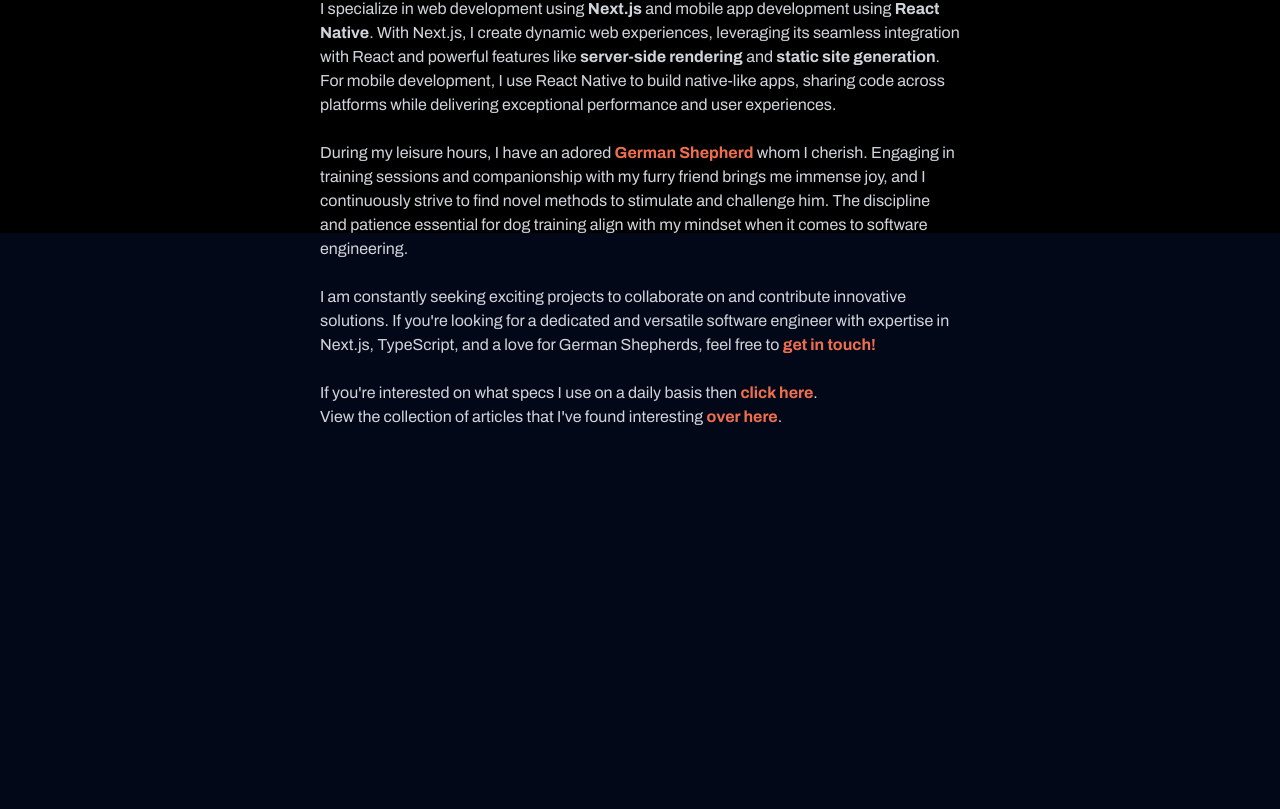
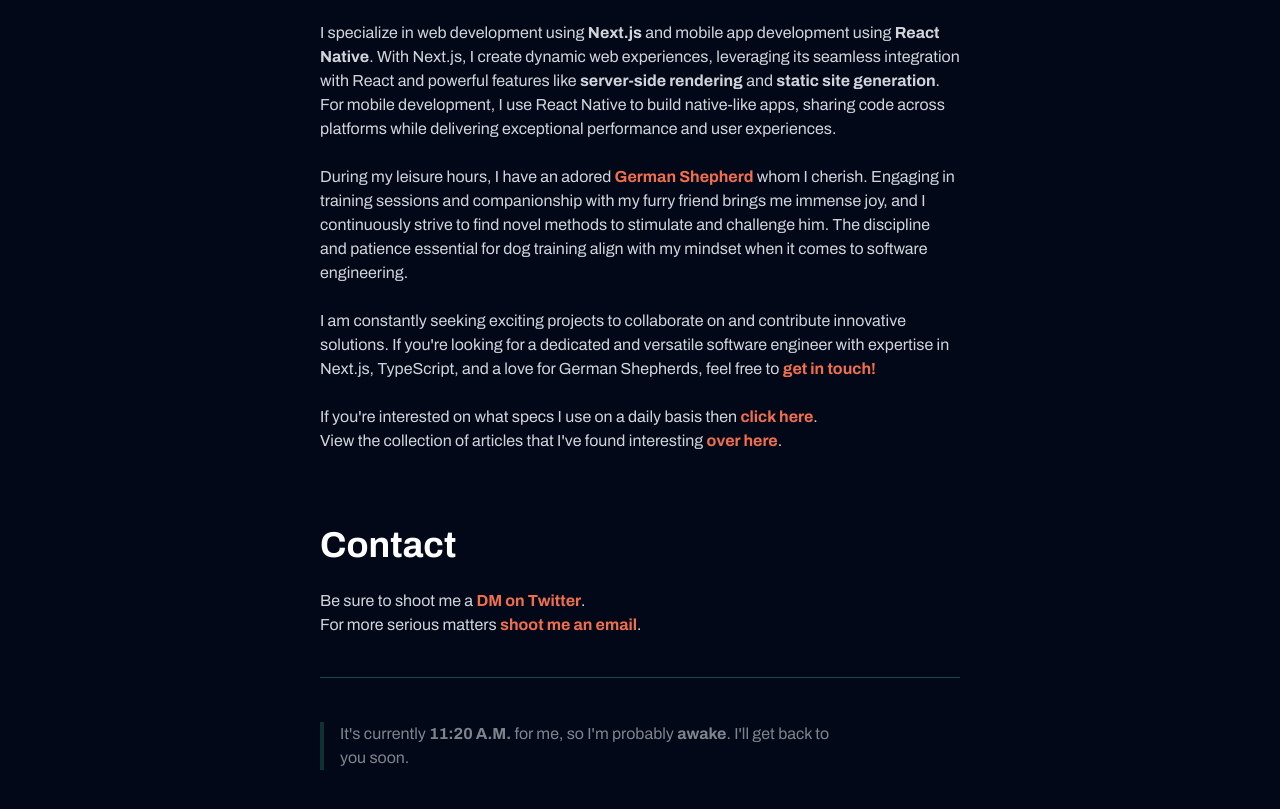
Before and after one commit to pdcolandrea/paulfolio-v2, a Next.js app: page / in a window 1280 px wide. Shown: the part 567-1376 px from the top of the page. Before the commit the page ends 1020 px from the top, so only its background shows below. Built offline with nearby package versions, Linux system fonts and the light colour scheme.

Commit message:
normalize global styles

```diff
--- a/src/app/layout.tsx
+++ b/src/app/layout.tsx
@@ -20,7 +20,7 @@ export default function RootLayout({
     <html lang="en" className="dark">
       <body className={archivo.className}>
         {/* <ThemeProvider> */}
-        <div className="flex flex-col items-center justify-center h-screen dark:bg-black bg-white text-black">
+        <div className="flex flex-col items-center justify-center min-h-screen text-black bg-background">
           <div className="flex flex-col h-full py-20 w-[90%] md:w-[40rem] mt-12">
             <Navigator />
             {children}
--- a/src/app/page.tsx
+++ b/src/app/page.tsx
@@ -5,6 +5,7 @@ import SocialLinks from "@/components/links/SocialLinks";
 import Link from "next/link";
 import { Send as FSend } from "react-feather";
 import AboutMe from "@/components/AboutMe";
+import ContactMe from "@/components/ContactMe";
 
 export default function Home() {
   return (
@@ -39,6 +40,8 @@ export default function Home() {
       </div>
 
       <AboutMe />
+
+      <ContactMe />
     </>
   );
 }
--- /dev/null
+++ b/src/components/ContactMe.tsx
@@ -0,0 +1,35 @@
+import CurrentTime from "./CurrentTime";
+import Heading from "./Heading";
+import LinkTag from "./links/LinkTag";
+import { Text } from "./Text";
+
+function ContactMe() {
+  return (
+    <section className="flex flex-col mb-12">
+      <Heading>Contact</Heading>
+      <Text>
+        Be sure to shoot me a{" "}
+        <LinkTag href="https://twitter.com/the_neanderpaul" target="_blank">
+          DM on Twitter
+        </LinkTag>
+        .
+      </Text>
+      <Text>
+        For more serious matters{" "}
+        <LinkTag href={`mailto:colandreapaul@gmail.com`}>
+          shoot me an email
+        </LinkTag>
+        .
+      </Text>
+
+      <div className="flex flex-col justify-center border-t border-teal-100 dark:border-teal-900 mt-10 pt-5 w-full">
+        {/* <ContactForm /> */}
+        <div className="mt-6">
+          <CurrentTime />
+        </div>
+      </div>
+    </section>
+  );
+}
+
+export default ContactMe;
--- /dev/null
+++ b/src/components/CurrentTime.tsx
@@ -0,0 +1,48 @@
+"use client";
+
+import { useEffect, useState } from "react";
+import { Text } from "./Text";
+import { Nullable } from "@/lib/util";
+
+interface Time {
+  currently: string;
+  awake: boolean;
+}
+
+function CurrentTime() {
+  const [time, setTime] = useState<Nullable<Time>>(null);
+
+  const updateCurrentTime = () => {
+    let current = new Date().toLocaleString("en-US", {
+      timeZone: "America/New_York",
+    });
+
+    setTime({
+      currently: `${current.slice(-11, -6)}${current.slice(-3, -1)}.M.`,
+      awake: new Date().getHours() < 6 ? false : true,
+    });
+
+    setTimeout(updateCurrentTime, 60 * 1000);
+  };
+
+  useEffect(() => {
+    const second = setInterval(() => updateCurrentTime(), 1000);
+
+    return () => {
+      clearInterval(second);
+    };
+  }, []);
+
+  return (
+    <div className="border-l-4 pl-4 opacity-60 max-w-lg border-teal-100 dark:border-teal-900">
+      <Text>
+        It&apos;s currently <span className="font-bold">{time?.currently}</span>{" "}
+        for me, so I&apos;m probably{" "}
+        <span className="font-bold">{time?.awake ? "awake" : "sleeping"}</span>.
+        I&apos;ll get back to you soon.
+      </Text>
+    </div>
+  );
+}
+
+export default CurrentTime;
--- a/src/components/globals.css
+++ /dev/null
@@ -1,78 +0,0 @@
-@tailwind base;
-@tailwind components;
-@tailwind utilities;
-
-@layer base {
-  :root {
-    --background: 0 0% 100%;
-    --foreground: 222.2 84% 4.9%;
-
-    --muted: 210 40% 96.1%;
-    --muted-foreground: 215.4 16.3% 46.9%;
-
-    --popover: 0 0% 100%;
-    --popover-foreground: 222.2 84% 4.9%;
-
-    --card: 0 0% 100%;
-    --card-foreground: 222.2 84% 4.9%;
-
-    --border: 214.3 31.8% 91.4%;
-    --input: 214.3 31.8% 91.4%;
-
-    --primary: 222.2 47.4% 11.2%;
-    --primary-foreground: 210 40% 98%;
-
-    --secondary: 210 40% 96.1%;
-    --secondary-foreground: 222.2 47.4% 11.2%;
-
-    --accent: 210 40% 96.1%;
-    --accent-foreground: 222.2 47.4% 11.2%;
-
-    --destructive: 0 84.2% 60.2%;
-    --destructive-foreground: 210 40% 98%;
-
-    --ring: 215 20.2% 65.1%;
-
-    --radius: 0.5rem;
-  }
-
-  .dark {
-    --background: 222.2 84% 4.9%;
-    --foreground: 210 40% 98%;
-
-    --muted: 217.2 32.6% 17.5%;
-    --muted-foreground: 215 20.2% 65.1%;
-
-    --popover: 222.2 84% 4.9%;
-    --popover-foreground: 210 40% 98%;
-
-    --card: 222.2 84% 4.9%;
-    --card-foreground: 210 40% 98%;
-
-    --border: 217.2 32.6% 17.5%;
-    --input: 217.2 32.6% 17.5%;
-
-    --primary: 210 40% 98%;
-    --primary-foreground: 222.2 47.4% 11.2%;
-
-    --secondary: 217.2 32.6% 17.5%;
-    --secondary-foreground: 210 40% 98%;
-
-    --accent: 217.2 32.6% 17.5%;
-    --accent-foreground: 210 40% 98%;
-
-    --destructive: 0 62.8% 30.6%;
-    --destructive-foreground: 0 85.7% 97.3%;
-
-    --ring: 217.2 32.6% 17.5%;
-  }
-}
-
-@layer base {
-  * {
-    @apply border-border;
-  }
-  body {
-    @apply bg-background text-foreground;
-  }
-}
```
